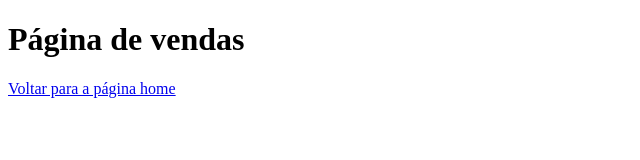
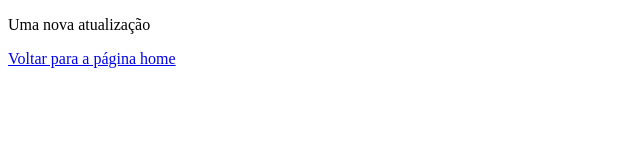
Before and after one commit to Limatrindade/Praticando-o-git, a plain HTML site: page vendas.html in a window 1280 px wide. Shown: the whole page, without its empty margins (0-640 px from the left). Drawn offline with Linux system fonts and the light colour scheme.

Commit message:
Acrescentando e excluindo uma linha

```diff
--- a/vendas.html
+++ b/vendas.html
@@ -7,7 +7,7 @@
     <title>Página de vendas</title>
 </head>
 <body>
-    <h1>Página de vendas</h1>
+    <p>Uma nova atualização</p>
     <a href="index.html">Voltar para a página home</a>
 </body>
 </html>
```
